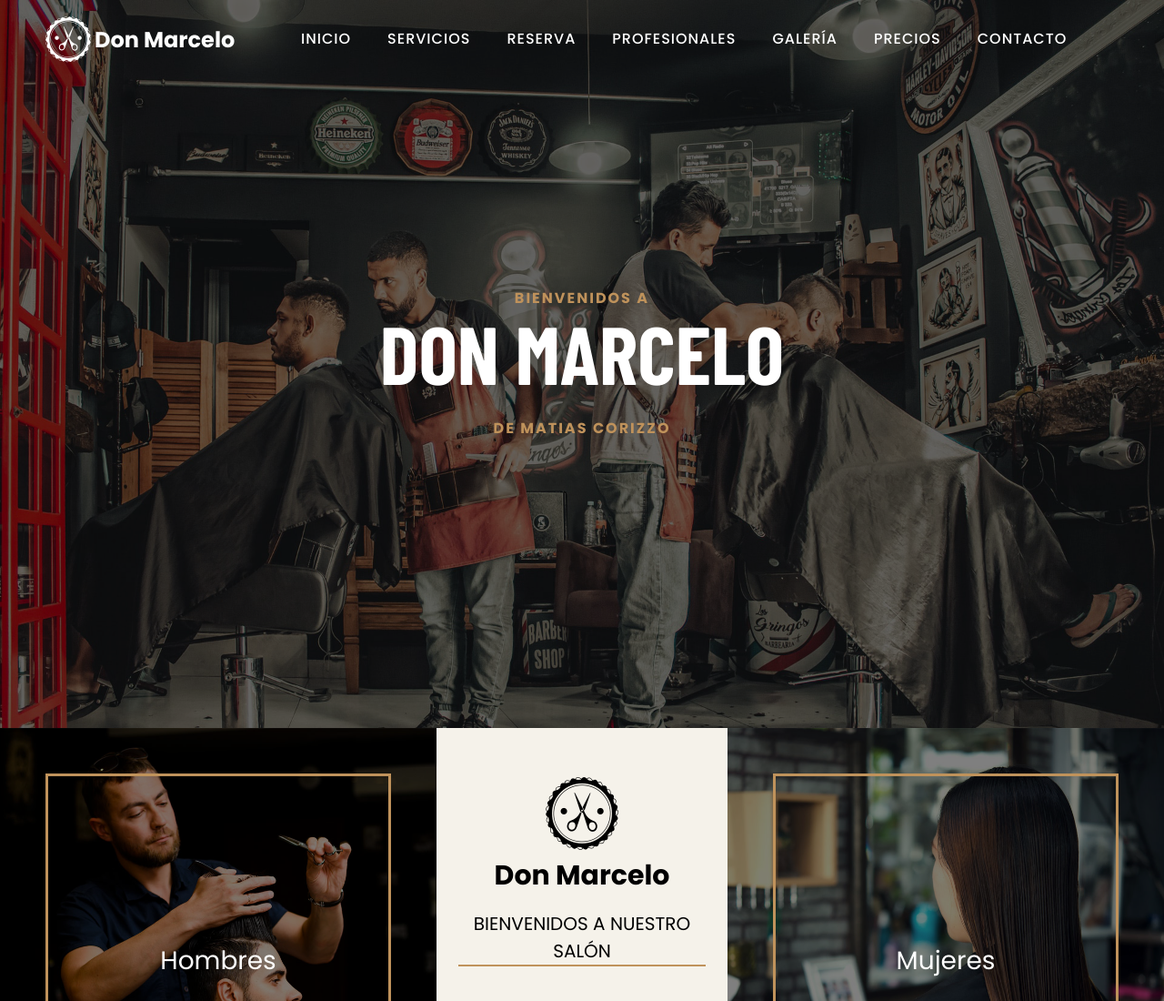
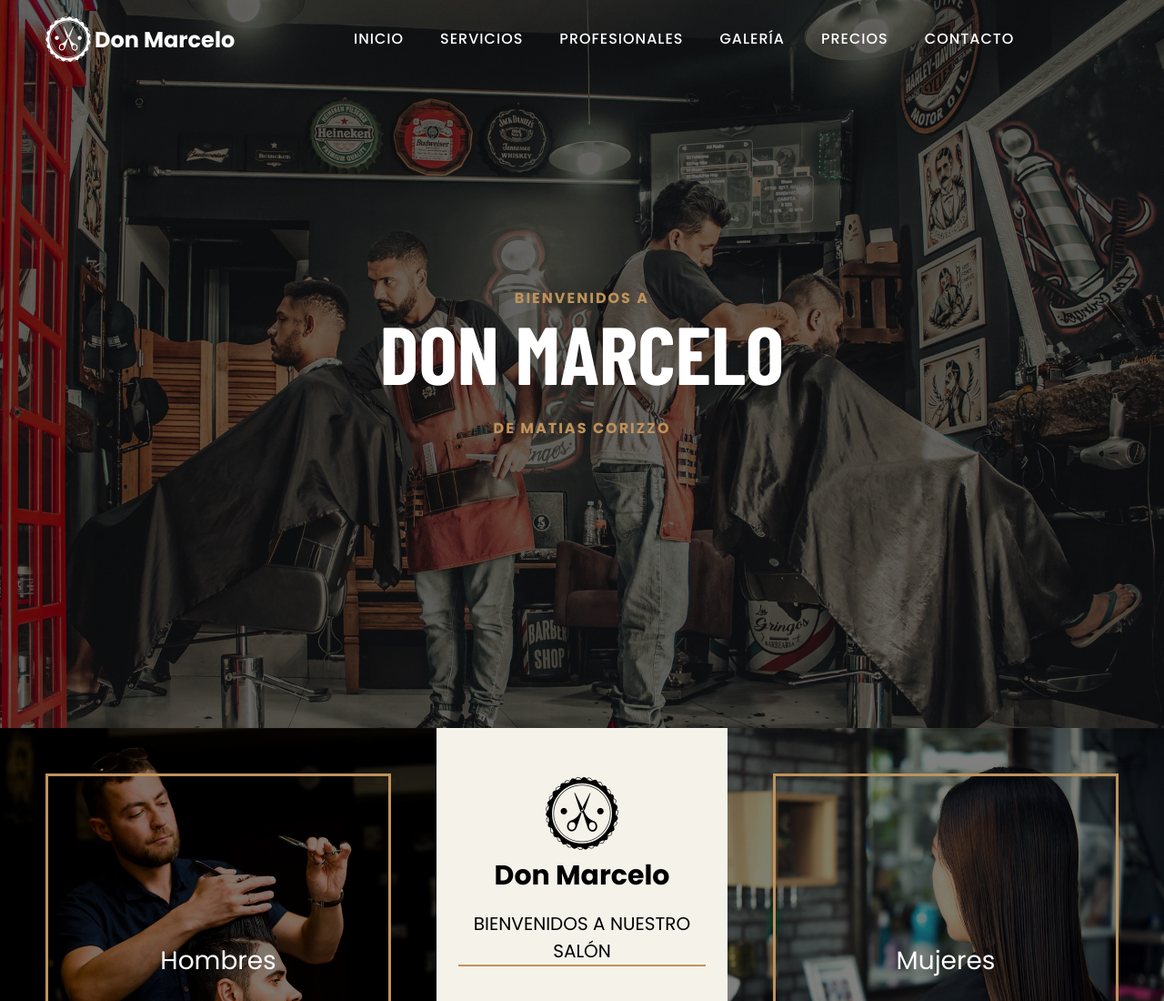
Before and after one commit to maurozampini/DonMarcelo, a plain HTML site: page index.html in a window 1280 px wide. Shown: the top 1100 px of the page at 91% size. Drawn offline with nearby package versions, Linux system fonts and the light colour scheme; some packages are replaced by stand-ins of ours; no server answers; files whose address does not match are found by name.

Commit message:
Update index.html

```diff
--- a/index.html
+++ b/index.html
@@ -39,7 +39,7 @@
 	        <ul class="navbar-nav ml-auto">
 	        	<li class="nav-item"><a href="#home" class="nav-link">Inicio</a></li>
 	        	<li class="nav-item"><a href="#service" class="nav-link">Servicios</a></li>
-	        	<li class="nav-item"><a href="#booking" class="nav-link">Reserva</a></li>
+	        	<!-- <li class="nav-item"><a href="#booking" class="nav-link">Reserva</a></li> -->
 	        	<li class="nav-item"><a href="#professional" class="nav-link">Profesionales</a></li>
 	        	<li class="nav-item"><a href="#gallery" class="nav-link">Galería</a></li>
 	        	<li class="nav-item"><a href="#pricing" class="nav-link">Precios</a></li>
```
